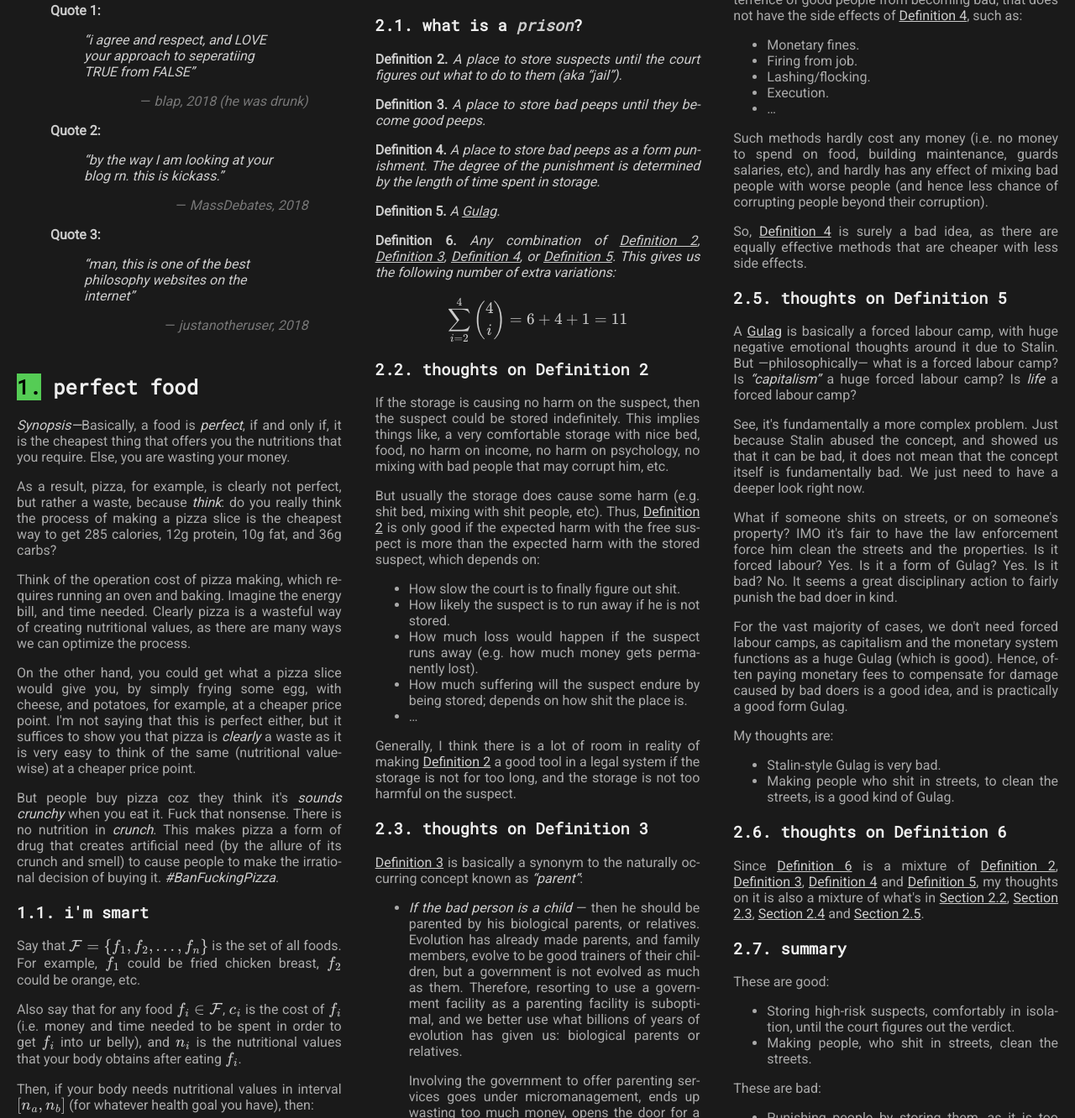
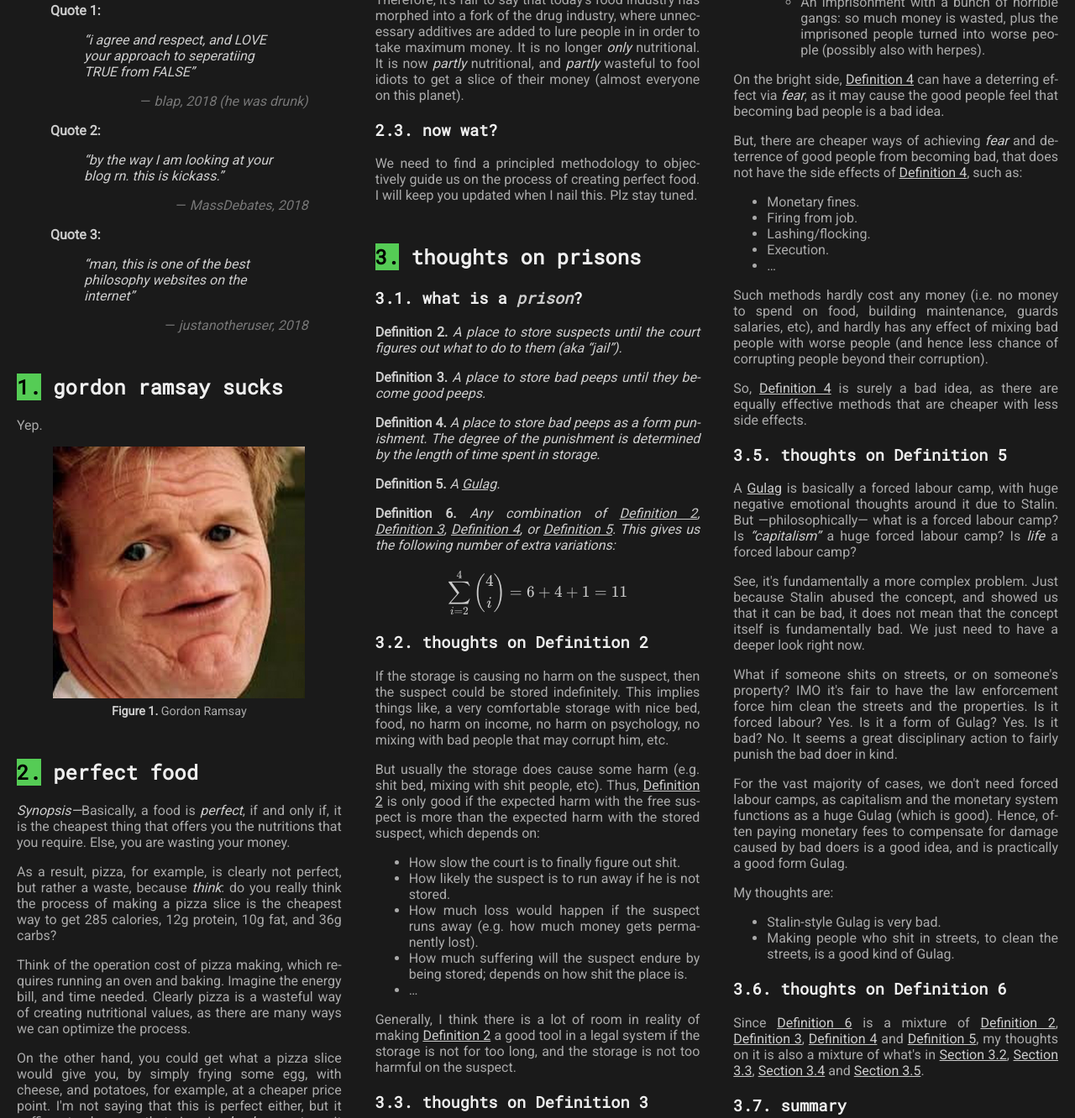
Before and after one commit to al-caveman/cavemancms, a plain HTML site: page content_compiled/index.html in a window 1280 px wide. Shown: the part 922-2254 px from the top of the page at 84% size. Drawn offline with nearby package versions, Linux system fonts and the light colour scheme; some packages are replaced by stand-ins of ours.

Commit message:
add gordon ramsay post

```diff
--- a/content_compiled/index.html
+++ b/content_compiled/index.html
@@ -64,7 +64,18 @@
 
 
 <article>
-<h2 id="perfect_food"><a class="hindex" href="#perfect_food">1.</a> perfect food</h2>
+<h2 id="gordon_ramsay_sucks"><a class="hindex" href="#gordon_ramsay_sucks">1.</a> gordon ramsay sucks</h2>
+
+<p>Yep.  </p>
+
+<figure id="cite_gordon" style="text-align:center;"><img alt="Gordon Ramsay" src="/pics/gordon_ramsay.png" /><figcaption><strong><a href="#cite_gordon">Figure 1.</a></strong> Gordon Ramsay</figcaption></figure>
+
+
+</article>
+
+
+<article>
+<h2 id="perfect_food"><a class="hindex" href="#perfect_food">2.</a> perfect food</h2>
 
 <p><em>Synopsis&mdash;</em>Basically, a food is <em>perfect</em>, if and only if, it is the cheapest
 thing that offers you the nutritions that you require.  Else, you are wasting
@@ -91,7 +102,7 @@ form of drug that creates artificial need (by the allure of its crunch and
 smell) to cause people to make the irrational decision of buying it.
 <em>#BanFuckingPizza</em>.</p>
 
-<h3 id="perfect_food.1"><a class="hindex" href="#perfect_food.1">1.1.</a> i'm smart</h3>
+<h3 id="perfect_food.1"><a class="hindex" href="#perfect_food.1">2.1.</a> i'm smart</h3>
 
 <p>Say that <span class="ignored">$\mathcal{F} = \{f_1, f_2, \ldots, f_n\}$</span> is the set of all foods.
 For example, <span class="ignored">$f_1$</span> could be fried chicken breast, <span class="ignored">$f_2$</span> could be orange, etc.</p>
@@ -110,7 +121,7 @@ whatever health goal you have), then:</p>
             <span class="ignored">$$            c_i \le c_j
             $$</span></em></p>
 
-<h3 id="perfect_food.2"><a class="hindex" href="#perfect_food.2">1.2.</a> wat if food fails to meet  <a href="#cite_perfectfood">Definition 1</a>?</h3>
+<h3 id="perfect_food.2"><a class="hindex" href="#perfect_food.2">2.2.</a> wat if food fails to meet  <a href="#cite_perfectfood">Definition 1</a>?</h3>
 
 <p>Well, then it's a waste of money.  Period.  Could be a little waste to you,
 depending on how spoiled you are, but it remains a waste nonetheless, and you
@@ -126,7 +137,7 @@ in order to take maximum money.  It is no longer <em>only</em> nutritional.  It
 <em>partly</em> nutritional, and <em>partly</em> wasteful to fool idiots to get a slice of
 their money (almost everyone on this planet).</p>
 
-<h3 id="perfect_food.3"><a class="hindex" href="#perfect_food.3">1.3.</a> now wat?</h3>
+<h3 id="perfect_food.3"><a class="hindex" href="#perfect_food.3">2.3.</a> now wat?</h3>
 
 <p>We need to find a principled methodology to objectively guide us on the process
 of creating perfect food.   I will keep you updated when I nail this.  Plz stay
@@ -137,9 +148,9 @@ tuned.</p>
 
 
 <article>
-<h2 id="thoughts_on_prisons"><a class="hindex" href="#thoughts_on_prisons">2.</a> thoughts on prisons</h2>
+<h2 id="thoughts_on_prisons"><a class="hindex" href="#thoughts_on_prisons">3.</a> thoughts on prisons</h2>
 
-<h3 id="thoughts_on_prisons.1"><a class="hindex" href="#thoughts_on_prisons.1">2.1.</a> what is a <em>prison</em>?</h3>
+<h3 id="thoughts_on_prisons.1"><a class="hindex" href="#thoughts_on_prisons.1">3.1.</a> what is a <em>prison</em>?</h3>
 
 <p id="cite_p1"><strong><a href="#cite_p1">Definition 2.</a></strong> <em>A place to store suspects until the court figures out what to do to
            them (aka &ldquo;jail&rdquo;).</em></p>
@@ -156,7 +167,7 @@ tuned.</p>
            <span class="ignored">$$           \sum_{i=2}^{4} {4 \choose i} = 6+4+1 = 11
            $$</span></em></p>
 
-<h3 id="thoughts_on_prisons.2"><a class="hindex" href="#thoughts_on_prisons.2">2.2.</a> thoughts on  <a href="#cite_p1">Definition 2</a></h3>
+<h3 id="thoughts_on_prisons.2"><a class="hindex" href="#thoughts_on_prisons.2">3.2.</a> thoughts on  <a href="#cite_p1">Definition 2</a></h3>
 
 <p>If the storage is causing no harm on the suspect, then the suspect could be
 stored indefinitely.  This implies things like, a very comfortable storage with
@@ -180,7 +191,7 @@ suspect is more than the expected harm with the stored suspect, which depends on
 in a legal system if the storage is not for too long, and the storage is not
 too harmful on the suspect.</p>
 
-<h3 id="thoughts_on_prisons.3"><a class="hindex" href="#thoughts_on_prisons.3">2.3.</a> thoughts on  <a href="#cite_p2">Definition 3</a></h3>
+<h3 id="thoughts_on_prisons.3"><a class="hindex" href="#thoughts_on_prisons.3">3.3.</a> thoughts on  <a href="#cite_p2">Definition 3</a></h3>
 
 <p> <a href="#cite_p2">Definition 3</a> is basically a synonym to the naturally occurring concept known as
 <em>&ldquo;parent&rdquo;</em>:</p>
@@ -209,7 +220,7 @@ too harmful on the suspect.</p>
 <p>So those who claim that <em>prisons</em> are as per  <a href="#cite_p2">Definition 3</a>, they are indirectly saying
 that prisons are bad.</p>
 
-<h3 id="thoughts_on_prisons.4"><a class="hindex" href="#thoughts_on_prisons.4">2.4.</a> thoughts on  <a href="#cite_p3">Definition 4</a></h3>
+<h3 id="thoughts_on_prisons.4"><a class="hindex" href="#thoughts_on_prisons.4">3.4.</a> thoughts on  <a href="#cite_p3">Definition 4</a></h3>
 
 <p>Let's look at the extreme ends of punishment by storage:</p>
 
@@ -247,7 +258,7 @@ their corruption).</p>
 <p>So,  <a href="#cite_p3">Definition 4</a> is surely a bad idea, as there are equally effective methods that are
 cheaper with less side effects.</p>
 
-<h3 id="thoughts_on_prisons.5"><a class="hindex" href="#thoughts_on_prisons.5">2.5.</a> thoughts on  <a href="#cite_p4">Definition 5</a></h3>
+<h3 id="thoughts_on_prisons.5"><a class="hindex" href="#thoughts_on_prisons.5">3.5.</a> thoughts on  <a href="#cite_p4">Definition 5</a></h3>
 
 <p>A  <a href="https://en.wikipedia.org/wiki/Gulag">Gulag</a> is basically a forced labour camp, with huge negative emotional
 thoughts around it due to Stalin.  But &mdash;philosophically&mdash;  what is a forced
@@ -275,13 +286,13 @@ is a good idea, and is practically a good form Gulag.</p>
 <li> Making people who shit in streets, to clean the streets, is a good kind of
   Gulag.</li>
 </ul>
-<h3 id="thoughts_on_prisons.6"><a class="hindex" href="#thoughts_on_prisons.6">2.6.</a> thoughts on  <a href="#cite_p5">Definition 6</a></h3>
+<h3 id="thoughts_on_prisons.6"><a class="hindex" href="#thoughts_on_prisons.6">3.6.</a> thoughts on  <a href="#cite_p5">Definition 6</a></h3>
 
 <p>Since  <a href="#cite_p5">Definition 6</a> is a mixture of  <a href="#cite_p1">Definition 2</a>,  <a href="#cite_p2">Definition 3</a>,  <a href="#cite_p3">Definition 4</a> and  <a href="#cite_p4">Definition 5</a>, my thoughts on it is also
-a mixture of what's in  <a href="#thoughts_on_prisons.2">Section 2.2</a>,  <a href="#thoughts_on_prisons.3">Section 2.3</a>,
- <a href="#thoughts_on_prisons.4">Section 2.4</a> and  <a href="#thoughts_on_prisons.5">Section 2.5</a>.</p>
+a mixture of what's in  <a href="#thoughts_on_prisons.2">Section 3.2</a>,  <a href="#thoughts_on_prisons.3">Section 3.3</a>,
+ <a href="#thoughts_on_prisons.4">Section 3.4</a> and  <a href="#thoughts_on_prisons.5">Section 3.5</a>.</p>
 
-<h3 id="thoughts_on_prisons.7"><a class="hindex" href="#thoughts_on_prisons.7">2.7.</a> summary</h3>
+<h3 id="thoughts_on_prisons.7"><a class="hindex" href="#thoughts_on_prisons.7">3.7.</a> summary</h3>
 
 <p>These are good:</p>
 
```
Also changed, not shown: content_compiled/page/7/index.html (+25 -14 lines), pics/gordon_ramsay.png (added).
